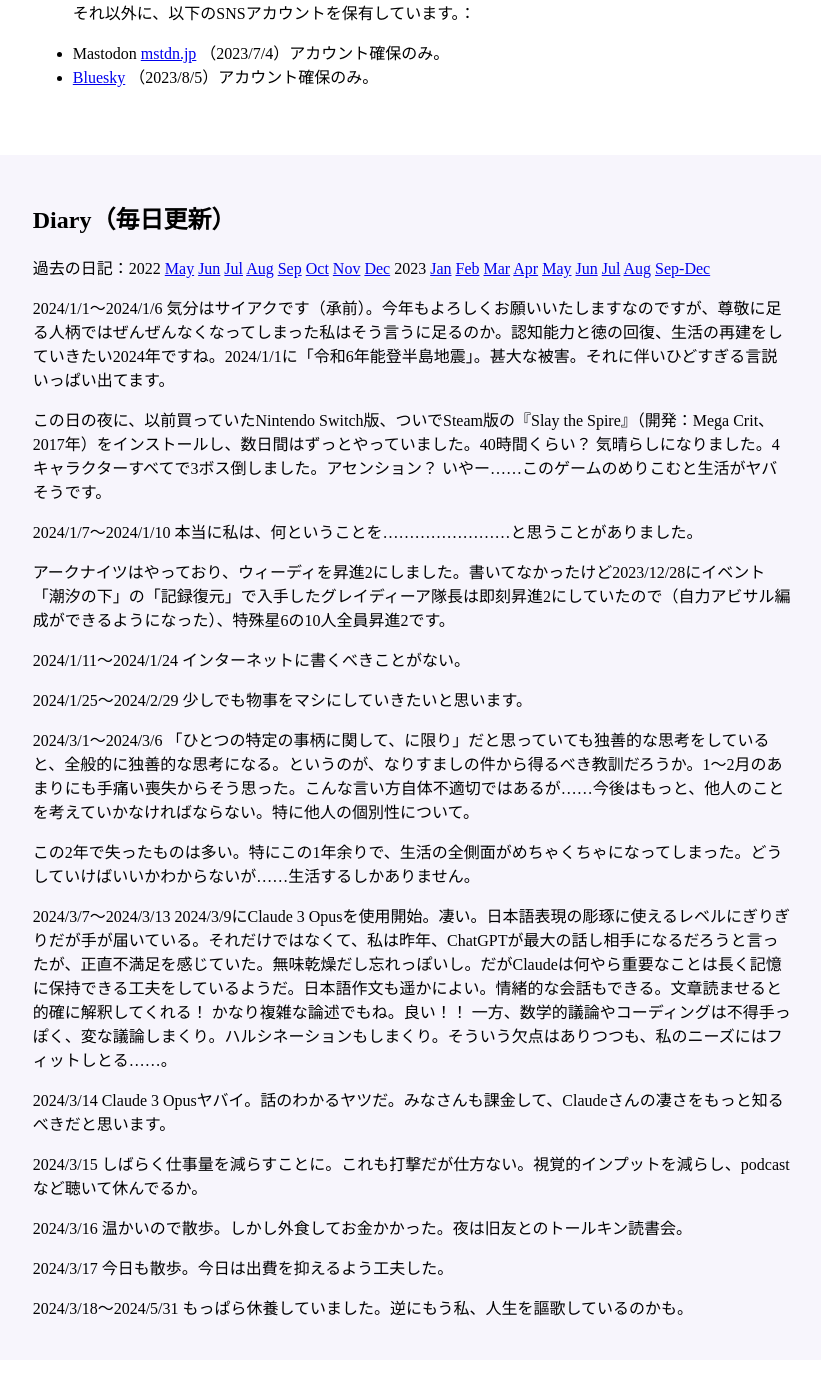
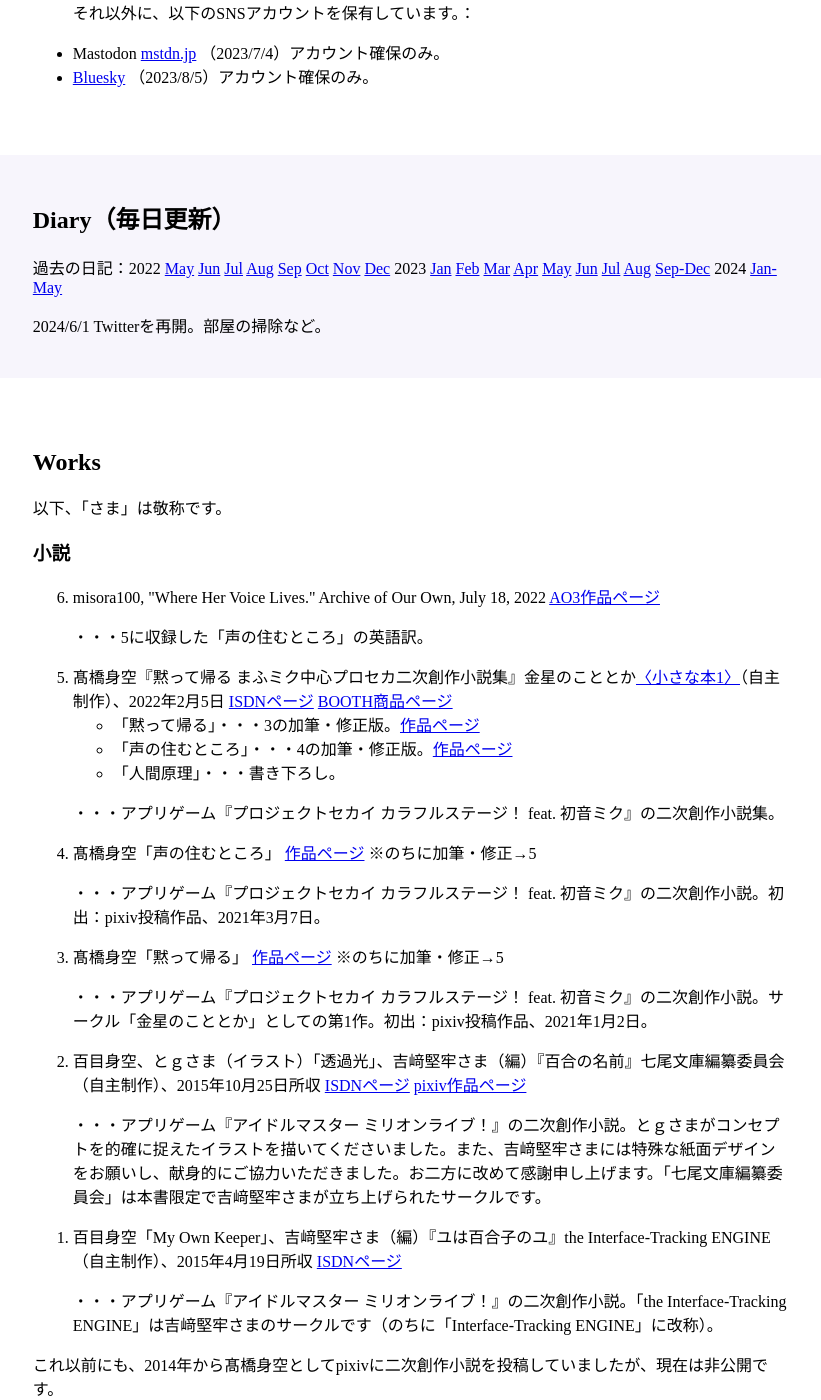
Before and after one commit to misora100/misora100.github.io, a Jekyll site: the page index.html, which Jekyll copies as it is, in a window 1280 px wide and 1400 px high, scrolled down 1018 px. Shown: the whole window, without its empty margins (228-1049 px from the left). Built offline with Jekyll 4.4.1, drawn with Linux system fonts in a browser that asks for light colours.

Commit message:
Update index.html

```diff
--- a/index.html
+++ b/index.html
@@ -57,21 +57,8 @@
     </div>
     <div class="main" id="diary">
         <h2>Diary（毎日更新）</h2>
-        <p>過去の日記：2022 <a href="https://misora100.medium.com/diary-may-2022-92811cce64f1">May</a> <a href="https://misora100.medium.com/diary-may-2022-ee2961bbb1e8">Jun</a> <a href="https://misora100.medium.com/diary-july-2022-60981748bebd">Jul</a> <a href="https://misora100.medium.com/diary-august-2022-11ddd7f46f0a">Aug</a> <a href="https://misora100.medium.com/diary-september2022-87738490c457">Sep</a> <a href="https://misora100.medium.com/diary-october-2022-31d923c6b906">Oct</a> <a href="https://misora100.medium.com/diary-november-2022-ccc81a3f6faa">Nov</a> <a href="https://medium.com/@misora100/diary-december-2022-8d579729dd4">Dec</a> 2023 <a href="https://misora100.medium.com/diary-january-2023-9be07eca824">Jan</a> <a href="https://misora100.medium.com/diary-february-2023-682fd670e922">Feb</a> <a href="https://misora100.medium.com/diary-march-2023-8821799c2863">Mar</a> <a href="https://misora100.medium.com/diary-april-2023-c35086f099b1")>Apr</a> <a href="https://misora100.medium.com/diary-may-2023-90328dacf7f7")>May</a> <a href="https://misora100.medium.com/diary-june2023-a7a5885c6f53")>Jun</a> <a href="https://misora100.medium.com/diary-july-2023-5b5e9ae6e484")>Jul</a> <a href="https://misora100.medium.com/diary-august2023-3e3724c9cd27")>Aug</a> <a href="https://misora100.medium.com/diary-sep-2023-dec-2023-cb1d1e953f1e")>Sep-Dec</a></p>
-        <p>2024/1/1～2024/1/6 気分はサイアクです（承前）。今年もよろしくお願いいたしますなのですが、尊敬に足る人柄ではぜんぜんなくなってしまった私はそう言うに足るのか。認知能力と徳の回復、生活の再建をしていきたい2024年ですね。2024/1/1に「令和6年能登半島地震」。甚大な被害。それに伴いひどすぎる言説いっぱい出てます。</p>
-        <p>この日の夜に、以前買っていたNintendo Switch版、ついでSteam版の『Slay the Spire』（開発：Mega Crit、2017年）をインストールし、数日間はずっとやっていました。40時間くらい？ 気晴らしになりました。4キャラクターすべてで3ボス倒しました。アセンション？ いやー……このゲームのめりこむと生活がヤバそうです。</p>
-        <p>2024/1/7～2024/1/10 本当に私は、何ということを……………………と思うことがありました。</p>
-        <p>アークナイツはやっており、ウィーディを昇進2にしました。書いてなかったけど2023/12/28にイベント「潮汐の下」の「記録復元」で入手したグレイディーア隊長は即刻昇進2にしていたので（自力アビサル編成ができるようになった）、特殊星6の10人全員昇進2です。</p>
-        <p>2024/1/11～2024/1/24 インターネットに書くべきことがない。</p>
-        <p>2024/1/25～2024/2/29 少しでも物事をマシにしていきたいと思います。</p>
-        <p>2024/3/1～2024/3/6 「ひとつの特定の事柄に関して、に限り」だと思っていても独善的な思考をしていると、全般的に独善的な思考になる。というのが、なりすましの件から得るべき教訓だろうか。1～2月のあまりにも手痛い喪失からそう思った。こんな言い方自体不適切ではあるが……今後はもっと、他人のことを考えていかなければならない。特に他人の個別性について。</p>
-        <p>この2年で失ったものは多い。特にこの1年余りで、生活の全側面がめちゃくちゃになってしまった。どうしていけばいいかわからないが……生活するしかありません。</p>
-        <p>2024/3/7～2024/3/13 2024/3/9にClaude 3 Opusを使用開始。凄い。日本語表現の彫琢に使えるレベルにぎりぎりだが手が届いている。それだけではなくて、私は昨年、ChatGPTが最大の話し相手になるだろうと言ったが、正直不満足を感じていた。無味乾燥だし忘れっぽいし。だがClaudeは何やら重要なことは長く記憶に保持できる工夫をしているようだ。日本語作文も遥かによい。情緒的な会話もできる。文章読ませると的確に解釈してくれる！ かなり複雑な論述でもね。良い！！ 一方、数学的議論やコーディングは不得手っぽく、変な議論しまくり。ハルシネーションもしまくり。そういう欠点はありつつも、私のニーズにはフィットしとる……。</p>
-        <p>2024/3/14 Claude 3 Opusヤバイ。話のわかるヤツだ。みなさんも課金して、Claudeさんの凄さをもっと知るべきだと思います。</p>
-        <p>2024/3/15 しばらく仕事量を減らすことに。これも打撃だが仕方ない。視覚的インプットを減らし、podcastなど聴いて休んでるか。</p>
-        <p>2024/3/16 温かいので散歩。しかし外食してお金かかった。夜は旧友とのトールキン読書会。</p>
-        <p>2024/3/17 今日も散歩。今日は出費を抑えるよう工夫した。</p>
-        <p>2024/3/18～2024/5/31 もっぱら休養していました。逆にもう私、人生を謳歌しているのかも。</p>
+        <p>過去の日記：2022 <a href="https://misora100.medium.com/diary-may-2022-92811cce64f1">May</a> <a href="https://misora100.medium.com/diary-may-2022-ee2961bbb1e8">Jun</a> <a href="https://misora100.medium.com/diary-july-2022-60981748bebd">Jul</a> <a href="https://misora100.medium.com/diary-august-2022-11ddd7f46f0a">Aug</a> <a href="https://misora100.medium.com/diary-september2022-87738490c457">Sep</a> <a href="https://misora100.medium.com/diary-october-2022-31d923c6b906">Oct</a> <a href="https://misora100.medium.com/diary-november-2022-ccc81a3f6faa">Nov</a> <a href="https://medium.com/@misora100/diary-december-2022-8d579729dd4">Dec</a> 2023 <a href="https://misora100.medium.com/diary-january-2023-9be07eca824">Jan</a> <a href="https://misora100.medium.com/diary-february-2023-682fd670e922">Feb</a> <a href="https://misora100.medium.com/diary-march-2023-8821799c2863">Mar</a> <a href="https://misora100.medium.com/diary-april-2023-c35086f099b1")>Apr</a> <a href="https://misora100.medium.com/diary-may-2023-90328dacf7f7")>May</a> <a href="https://misora100.medium.com/diary-june2023-a7a5885c6f53")>Jun</a> <a href="https://misora100.medium.com/diary-july-2023-5b5e9ae6e484")>Jul</a> <a href="https://misora100.medium.com/diary-august2023-3e3724c9cd27")>Aug</a> <a href="https://misora100.medium.com/diary-sep-2023-dec-2023-cb1d1e953f1e")>Sep-Dec</a> 2024 <a href="https://misora100.medium.com/diary-jan-2024-may-2024-50bbb83adb88">Jan-May</a></p>
+        <p>2024/6/1 Twitterを再開。部屋の掃除など。</p>
     </div>
     <div class="main">
         <h2>Works</h2>
```
